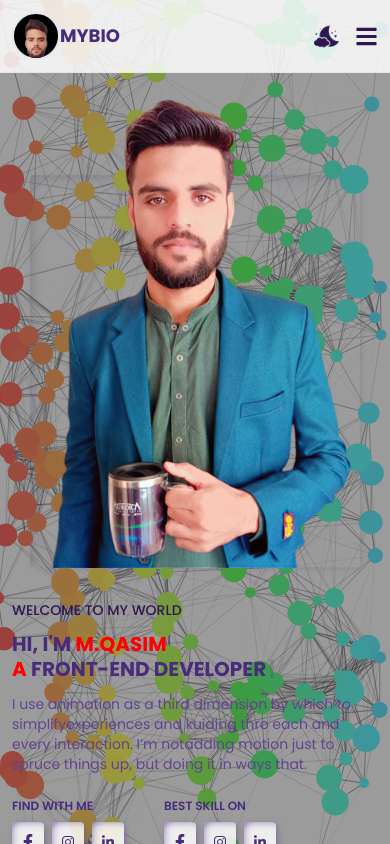
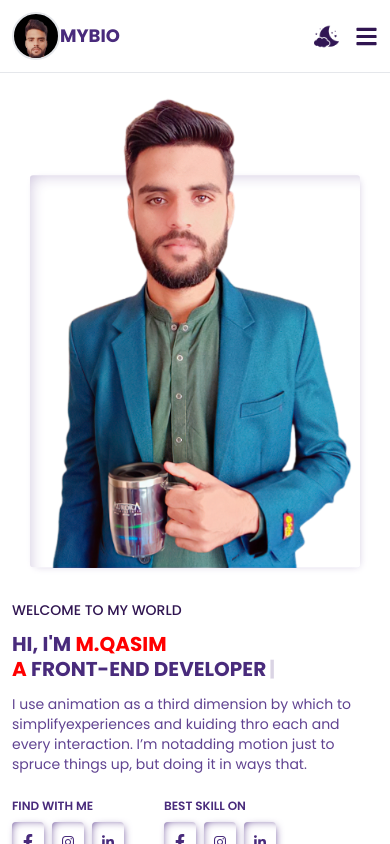
Before and after one commit to MQasim34/MyBios, a React (Vite) app: page / in a window 390 px wide. Shown: the top 844 px of the page. Built offline with nearby package versions, Linux system fonts and the light colour scheme.

Commit message:
removing

```diff
--- a/src/components/Cancas.jsx
+++ b/src/components/Cancas.jsx
@@ -146,7 +146,7 @@ const Cancas = () => {
     };
   }, []);
   return (
-    <canvas ref={canvasRef} id="canvas" className="absolute top-0 left-0" />
+    <canvas ref={canvasRef} id="canvas" className="absolute top-0 left-0 md:block hidden" />
   );
 };
 
--- a/src/components/Home.jsx
+++ b/src/components/Home.jsx
@@ -4,12 +4,12 @@ import { Typewriter } from "react-simple-typewriter";
 
 const Home = () => {
   return (
-    <div className="bg-[#616161a1] relative">
+    <div className="bg-[#ffffff62] relative">
       <div
         id="home"
         className=" relative MainHome lg:container m-auto w-full md:pt-40 pt-24 px-3"
       >
-        <div className="flex md:flex-row flex-col-reverse md:gap-3 gap-8 border-b md:pb-[120px] pb-8">
+        <div className="flex md:flex-row flex-col-reverse md:gap-3 gap-8   md:pb-[120px] pb-8">
           <div className=" homeLeft md:w-[60%] w-full md:pt-24 ">
             <div className="flex flex-col justify-between md:gap-16 gap-6">
               <div className="flex flex-col md:gap-8 gap-3">
--- a/src/index.css
+++ b/src/index.css
@@ -48,7 +48,7 @@
 }
 
 .darkTheme {
-    --background-color: #0b172ae0;
+    --background-color: #0b172a;
     --textColor: #c19ffc;
     --textColor: #ffffff;
     --lighttextColor: #ffffff;
```
